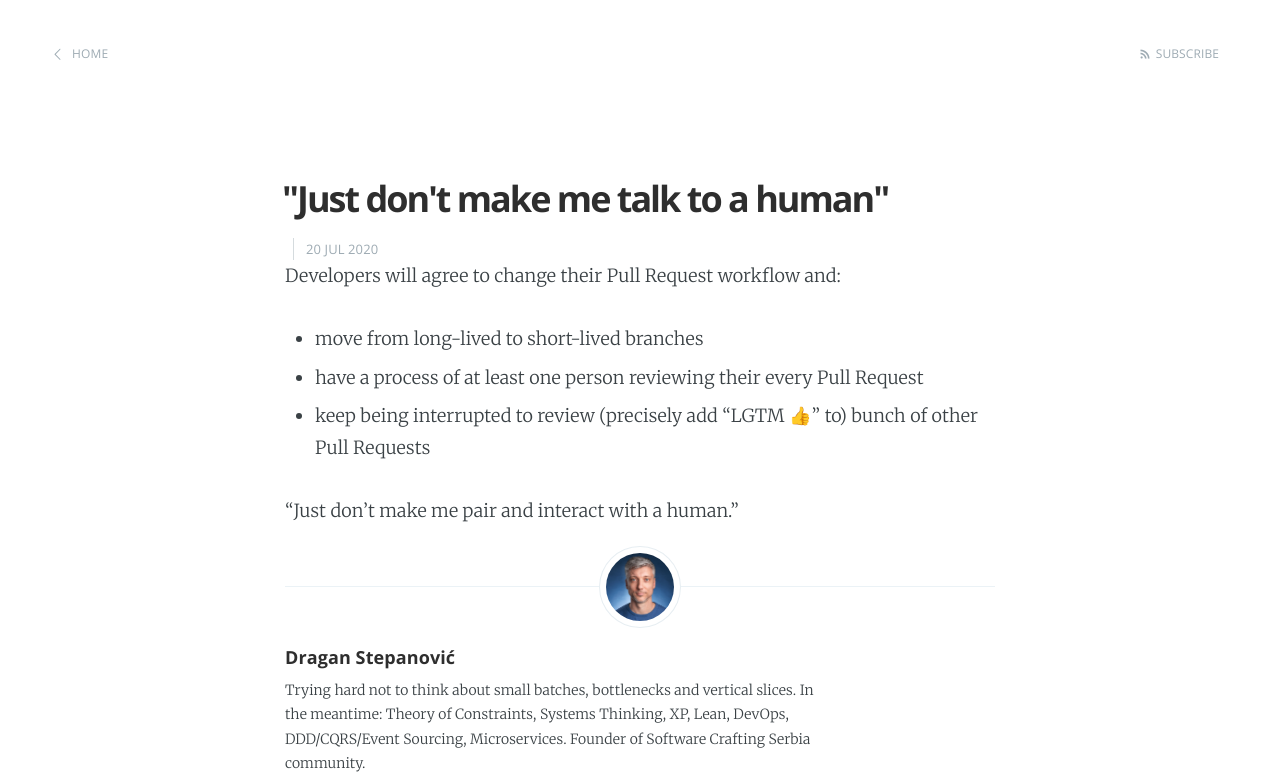
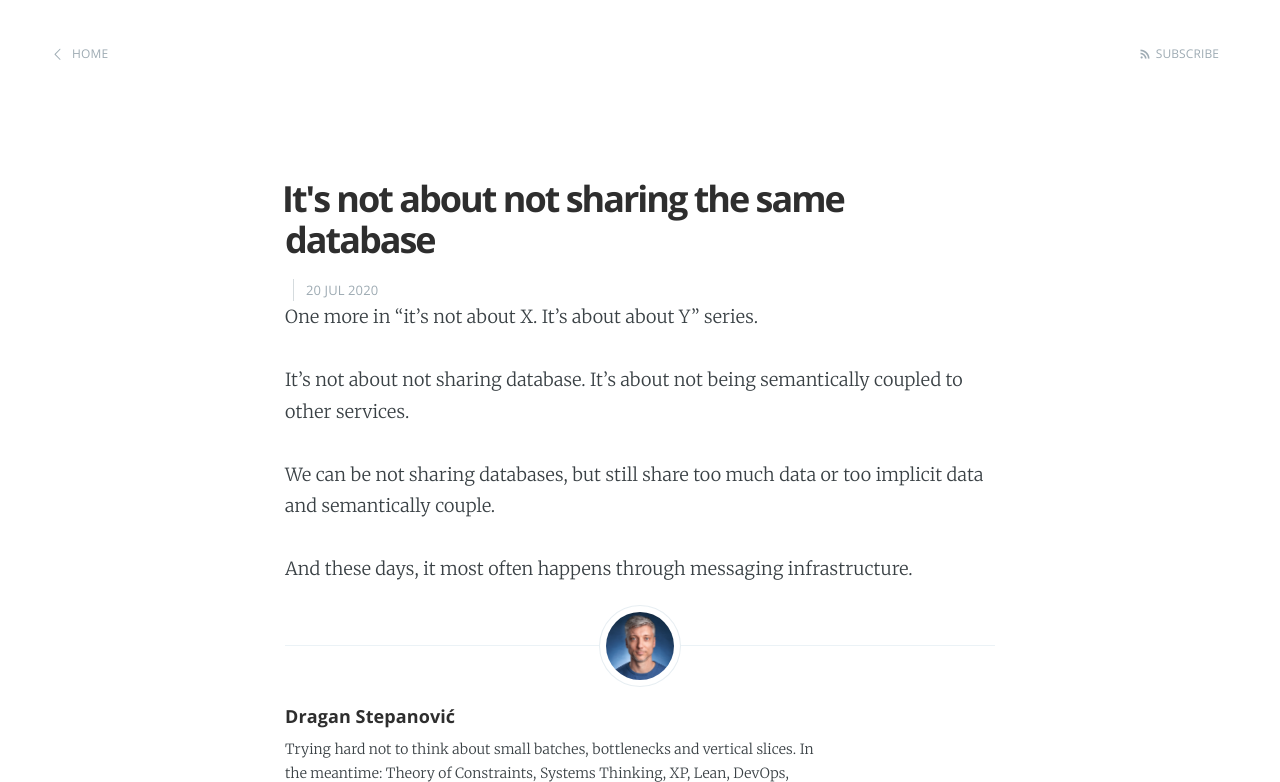
Before and after one commit to dragan-stepanovic/dragan-stepanovic.github.io, a Jekyll site: the page built from _posts/2020-07-20-just-dont-make-me-talk-with-human.md, in a window 1280 px wide, cut to the strip 0-782 px from the top of the page. Built offline with Jekyll 4.4.1, drawn with Linux system fonts in a browser that asks for light colours.

Commit message:
Update 2020-07-20-just-dont-make-me-talk-with-human.md

```diff
--- a/_posts/2020-07-20-just-dont-make-me-talk-with-human.md
+++ b/_posts/2020-07-20-just-dont-make-me-talk-with-human.md
@@ -1,12 +1,13 @@
 ---
 layout: post
-title: >
-      "Just don't make me talk to a human"
+title: It's not about not sharing the same database
 ---
 
-Developers will agree to change their Pull Request workflow and:
-- move from long-lived to short-lived branches
-- have a process of at least one person reviewing their every Pull Request
-- keep being interrupted to review (precisely add "LGTM 👍" to) bunch of other Pull Requests
+One more in "it's not about X. It's about about Y" series.
 
-"Just don't make me pair and interact with a human."
+It's not about not sharing database.
+It's about not being semantically coupled to other services.
+
+We can be not sharing databases, but still share too much data or too implicit data and semantically couple.
+
+And these days, it most often happens through messaging infrastructure.
```
